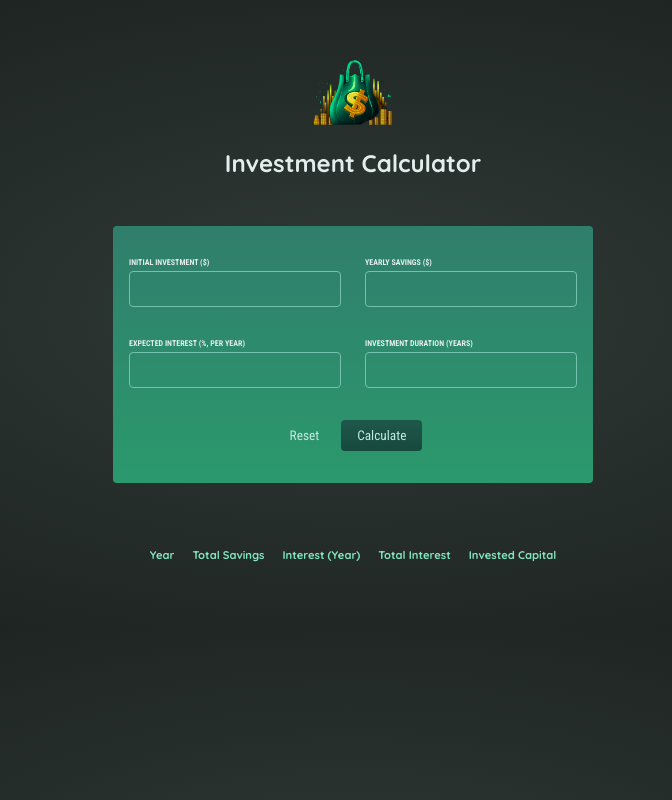
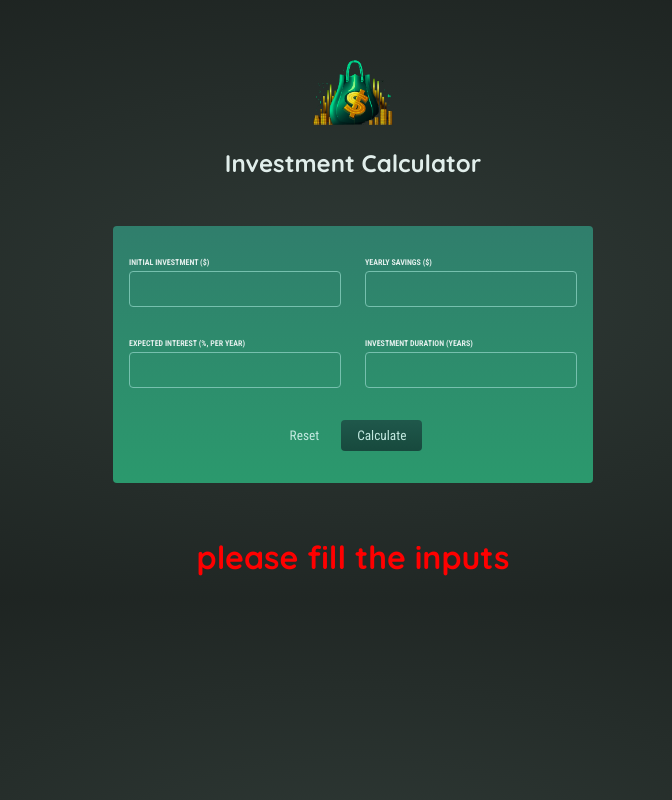
Before and after one commit to marcop96/Compound-interest-calc, a React (Create React App) app: page / in a window 1280 px wide. Shown: the whole page, without its empty margins (287-959 px from the left). Built offline with nearby package versions, Linux system fonts and the light colour scheme.

Commit message:
conditionally renders data table, and adds placeholder message when not displayed

```diff
--- a/src/App.js
+++ b/src/App.js
@@ -4,16 +4,20 @@
 import { useState } from "react";
 function App() {
   const [yearlyData, setYearlyData] = useState([]);
-
+  const [showTable, setShowTable] = useState(false);
   const handleYearlyDataChange = (data) => {
     setYearlyData(data);
   };
+
   return (
     <div>
       <Header />
-      <InvestmentForm onYearlyDataChange={handleYearlyDataChange} />
+      <InvestmentForm
+        onYearlyDataChange={handleYearlyDataChange}
+        onShowTableChange={setShowTable}
+      />
 
-      <Result yearlyData={yearlyData} />
+      <Result yearlyData={yearlyData} showTable={showTable} />
     </div>
   );
 }
--- a/src/components/InvestmentForm.js
+++ b/src/components/InvestmentForm.js
@@ -1,6 +1,6 @@
 import { useState } from "react";
 
-function InvestmentForm({ onYearlyDataChange }) {
+function InvestmentForm({ onYearlyDataChange, onShowTableChange }) {
   const [currentSavings, setCurrentSavings] = useState("");
   const [currentSavingsValid, setCurrentSavingsValid] = useState(true);
   const [yearlyContribution, setYearlyContribution] = useState("");
@@ -10,6 +10,7 @@
   const [duration, setDuration] = useState("");
   const [durationValid, setDurationValid] = useState(true);
   const yearlyData = [];
+  const [showTable, setShowTable] = useState(false);
 
   const calculateHandler = () => {
     let savings = currentSavings;
@@ -29,6 +30,7 @@
         investedCapital: investedCapital.toFixed(2),
       });
     }
+
     onYearlyDataChange(yearlyData);
   };
   const handleSubmit = (event) => {
@@ -40,6 +42,8 @@
     setYearlyContribution("");
     setExpectedReturn("");
     setDuration("");
+    setShowTable(false);
+    onShowTableChange(false);
   }
   function validateInputs() {
     if (currentSavings === "") {
@@ -68,6 +72,8 @@
       expectedReturnValid &&
       durationValid
     ) {
+      setShowTable(true);
+      onShowTableChange(true);
       calculateHandler();
     }
   }
--- a/src/components/Result.js
+++ b/src/components/Result.js
@@ -1,6 +1,16 @@
 function Result(props) {
   const yearlyData = props.yearlyData;
-
+  const showTable = props.showTable;
+  if (!showTable) {
+    return (
+      <div style={{ display: "flex", justifyContent: "center" }}>
+        <h1 style={{ color: "red", content: "center" }}>
+          please fill the inputs
+        </h1>
+      </div>
+    );
+  }
+  if (showTable) {
     return (
       <table className="result">
         <thead>
@@ -28,5 +38,5 @@
       </table>
     );
   }
-
+}
 export default Result;
```
Lines whose indentation alone changed are shown as unchanged.
